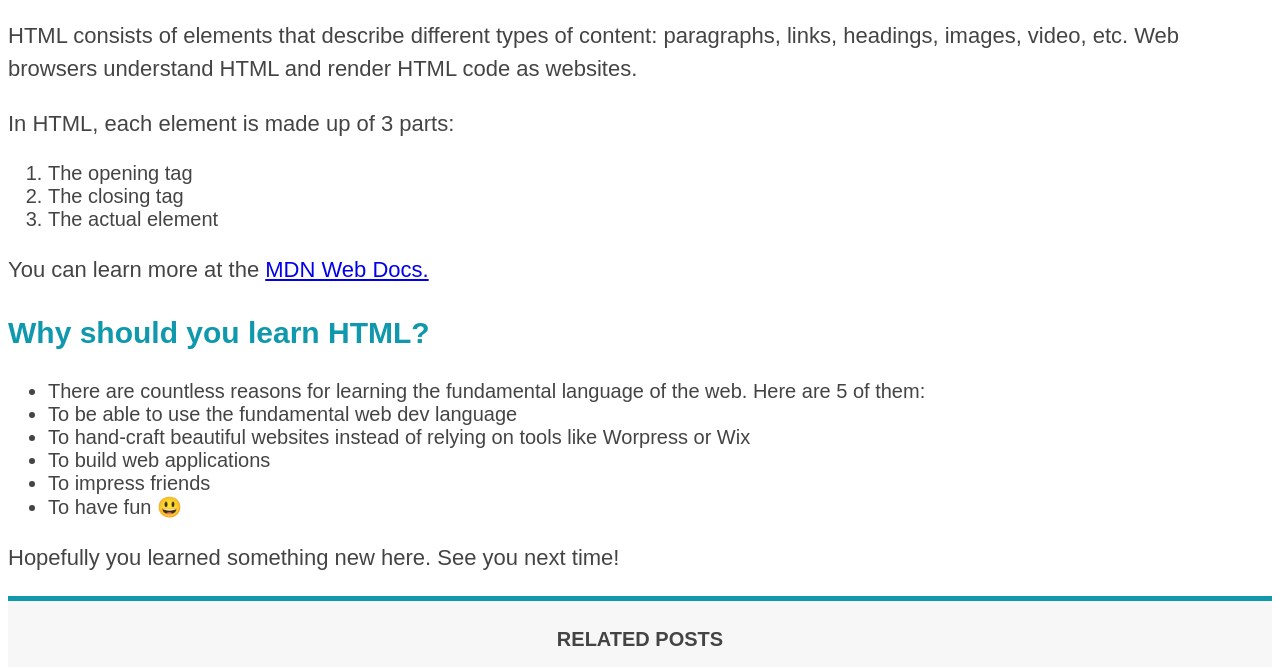
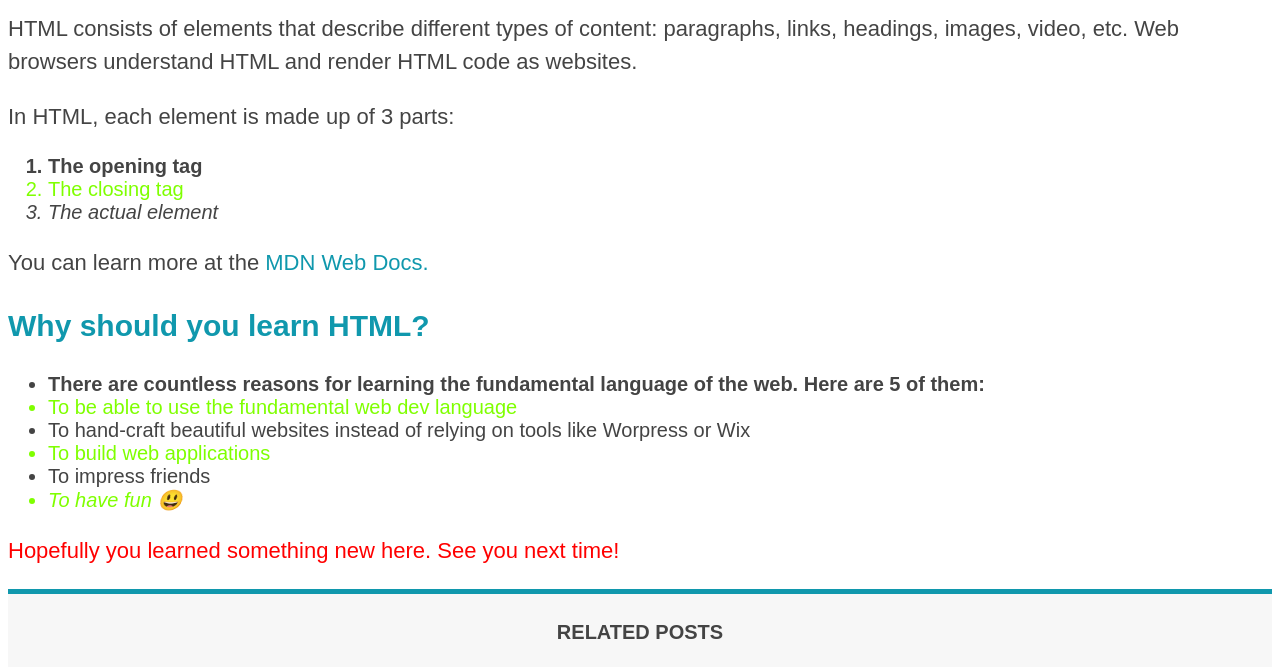
Before and after one commit to maximess-sonali/css-basic, a plain HTML site: page index.html in a window 1280 px wide. Shown: the part 737-1404 px from the top of the page. Drawn offline with Linux system fonts and the light colour scheme.

Commit message:
06/09/2021

```diff
--- a/index.html
+++ b/index.html
@@ -77,7 +77,7 @@
         </ul>
     </aside>
     <footer>
-        <p id="copyright">
+        <p id="copyright" class="copyright text">
             Copyright &copy; 2027 by The Code Magazine.
         </p>
     </footer>
--- a/style.css
+++ b/style.css
@@ -1,7 +1,19 @@
-h1, h2, h3, h4, p, li {
+
+/* *{
+    border-top: 10px solid #1098ad
+} */
+
+body {
+    font-family: sans-serif;
+    color:#444;
+    /* color:red; */
+    /* border-top: 10px solid blue; */
+}
+
+/* h1, h2, h3, h4, p, li {
     font-family: sans-serif;
     color:#444
-}
+} */
 
 h1, h2, h3 {
     color:#1098ad;
@@ -78,6 +90,70 @@ aside {
     border-bottom: 5px solid #1098ad;
 }
 
+li:first-child {
+    font-weight: bold;
+}
+
+li:last-child {
+    font-style: italic;
+}
+
+li:nth-child(even) {
+    color:chartreuse;
+}
+
+article p:last-child {
+    color: red
+}
+
 /* body {
     background-color: blue;
 } */
+
+
+
+
+a:link {
+    color: #1098ad;
+    text-decoration: none;
+}
+
+a:visited {
+    color:#1098ad;
+}
+
+a:hover {
+    color: orangered;
+    font-weight: bold;
+    text-decoration: underline orangered;
+    /* text-decoration: underline wavy orangered; */
+}
+
+a:active {
+    background-color: black;
+    font-style: italic;
+}
+/*Resoolving conflict*/
+/* #copyright {
+    color: red;
+}
+
+.copyright {
+    color:blue;
+}
+
+.text {
+    color: yellow;
+}
+
+footer p {
+    color: green !important;
+} */
+
+/* nav a:link, nav p {
+    font-size: 18px;
+} */
+
+nav {
+    font-size: 10px
+}
```
Also changed, not shown: css-properties.txt.
